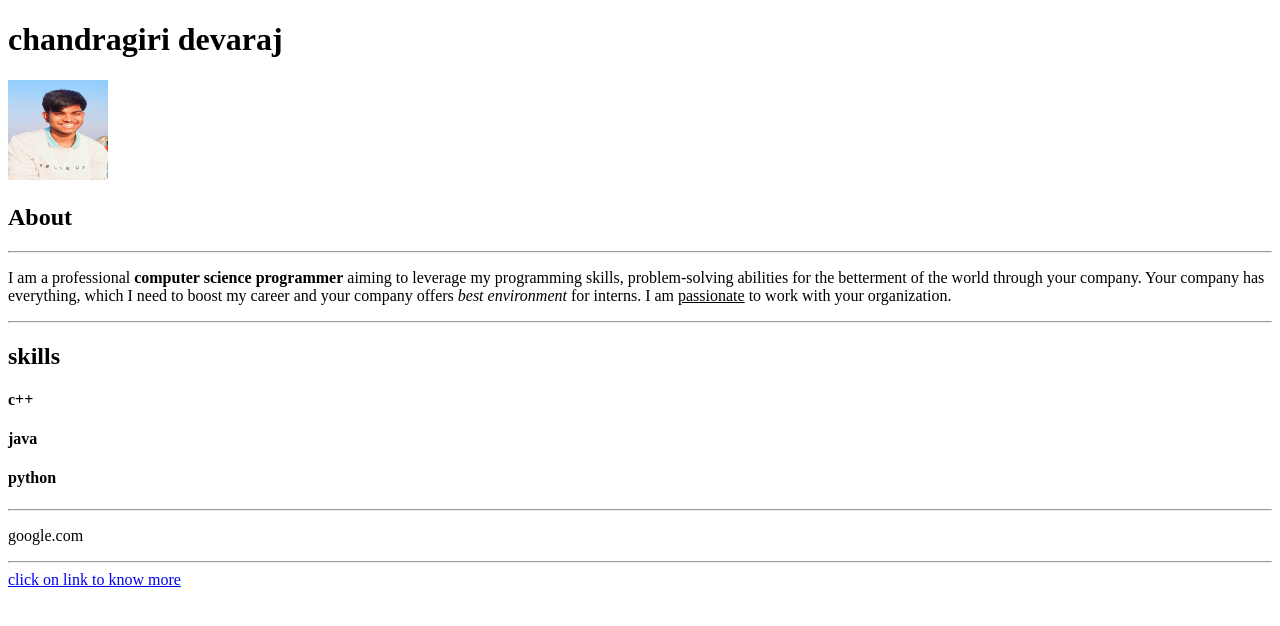
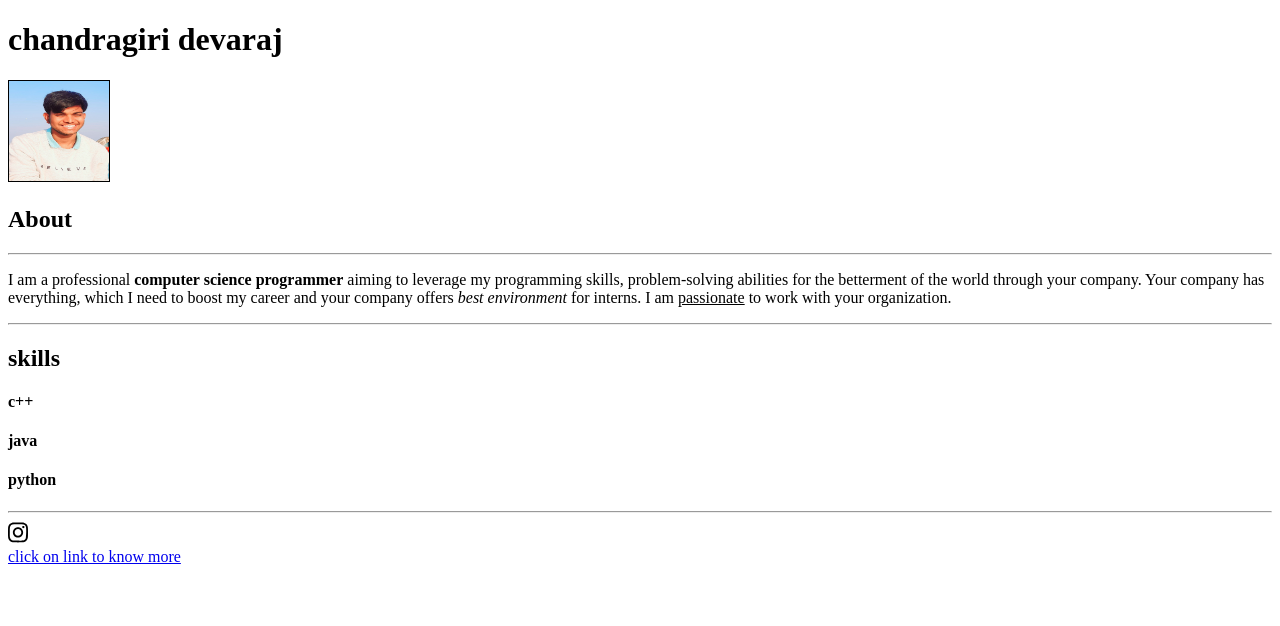
Before and after one commit to Dev4280/mern, a plain HTML site: page index.html in a window 1280 px wide. Drawn offline with Linux system fonts and the light colour scheme.

Commit message:
instagram id added

```diff
--- a/index.html
+++ b/index.html
@@ -7,7 +7,7 @@
 </head>
 <body>
     <h1><b>chandragiri devaraj</b></h1>
-    <img src="20230108_163556.jpg" style="width: 100px;height: 100px;" alt=" image">
+    <img src="20230108_163556.jpg" style="width: 100px;height: 100px; border: 1px solid black;"  alt=" image">
      <h2>About</h2>
      <hr>
      <p>I am a professional <b>computer science programmer</b> aiming to leverage my programming skills, problem-solving abilities for the betterment of the world through your company. Your company has everything, which I need to boost my career and your company offers <i>best environment</i> for interns. I am <u>passionate</u>  to work with your organization.</p>
@@ -16,10 +16,8 @@
       <h4>c++</h4>
       <h4>java</h4>
       <h4>python</h4>
-      <hr>
-     <p>google.com</p>
      <hr>
- <a href="https://www.google.com/" target="_blank">click on link to know more</a>
+ <a href="https://www.instagram.com/chandragiridevaraj2004/profilecard/?igsh=MWlzY3Jtczk5aHA3Mg==" target="_top"> <div style="width: 20px;"><svg xmlns="http://www.w3.org/2000/svg" viewBox="0 0 448 512"><!--!Font Awesome Free 6.7.1 by @fontawesome - https://fontawesome.com License - https://fontawesome.com/license/free Copyright 2024 Fonticons, Inc.--><path d="M224.1 141c-63.6 0-114.9 51.3-114.9 114.9s51.3 114.9 114.9 114.9S339 319.5 339 255.9 287.7 141 224.1 141zm0 189.6c-41.1 0-74.7-33.5-74.7-74.7s33.5-74.7 74.7-74.7 74.7 33.5 74.7 74.7-33.6 74.7-74.7 74.7zm146.4-194.3c0 14.9-12 26.8-26.8 26.8-14.9 0-26.8-12-26.8-26.8s12-26.8 26.8-26.8 26.8 12 26.8 26.8zm76.1 27.2c-1.7-35.9-9.9-67.7-36.2-93.9-26.2-26.2-58-34.4-93.9-36.2-37-2.1-147.9-2.1-184.9 0-35.8 1.7-67.6 9.9-93.9 36.1s-34.4 58-36.2 93.9c-2.1 37-2.1 147.9 0 184.9 1.7 35.9 9.9 67.7 36.2 93.9s58 34.4 93.9 36.2c37 2.1 147.9 2.1 184.9 0 35.9-1.7 67.7-9.9 93.9-36.2 26.2-26.2 34.4-58 36.2-93.9 2.1-37 2.1-147.8 0-184.8zM398.8 388c-7.8 19.6-22.9 34.7-42.6 42.6-29.5 11.7-99.5 9-132.1 9s-102.7 2.6-132.1-9c-19.6-7.8-34.7-22.9-42.6-42.6-11.7-29.5-9-99.5-9-132.1s-2.6-102.7 9-132.1c7.8-19.6 22.9-34.7 42.6-42.6 29.5-11.7 99.5-9 132.1-9s102.7-2.6 132.1 9c19.6 7.8 34.7 22.9 42.6 42.6 11.7 29.5 9 99.5 9 132.1s2.7 102.7-9 132.1z"/></svg></div>click on link to know more</a>
  <br>
     </body>
 </html>
```
